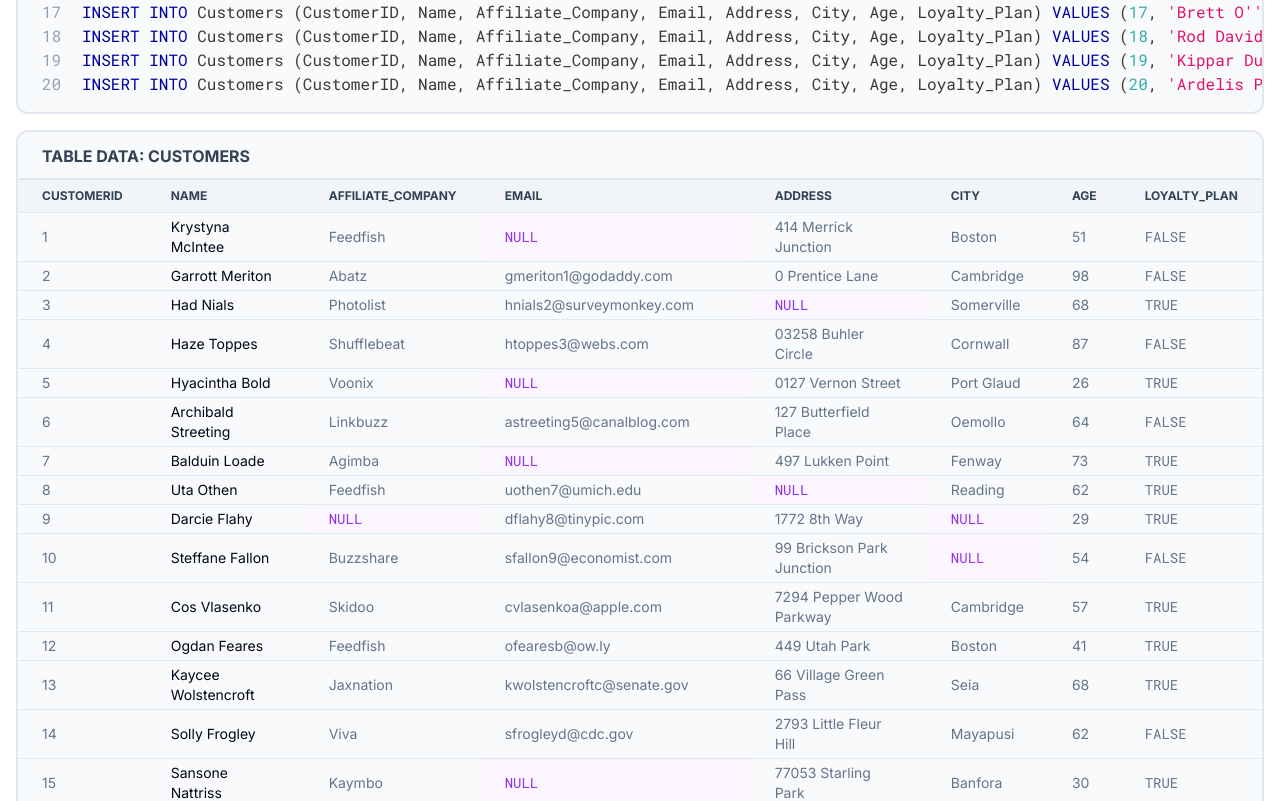
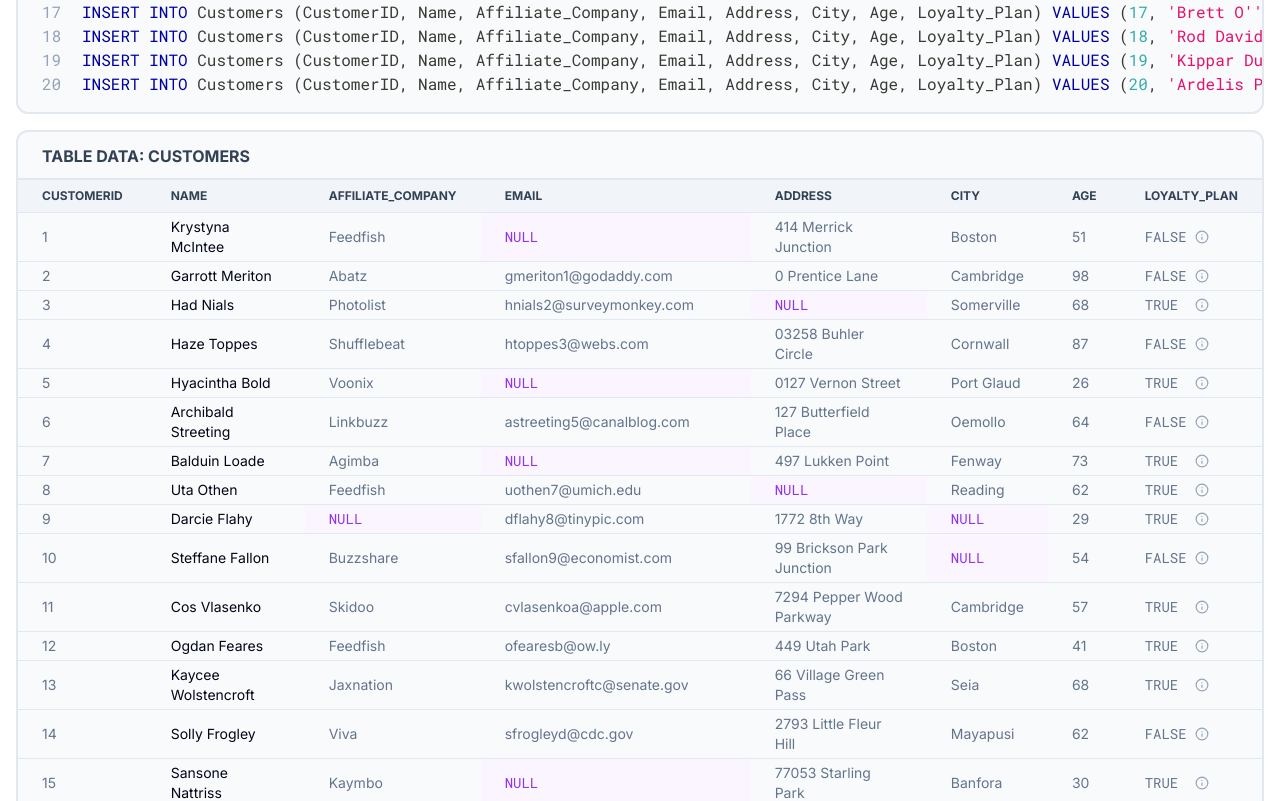
Before and after one commit to jaysella/block-comments, a Next.js app: page /databases/insert-rows in a window 1280 px wide. Shown: the part 466-1267 px from the top of the page. Built offline with nearby package versions, Linux system fonts and the light colour scheme.

Commit message:
Tweak table styles

```diff
--- a/app/_components/ui/block.tsx
+++ b/app/_components/ui/block.tsx
@@ -3,7 +3,7 @@ import { ReactNode } from "react";
 
 export function Block({ children }: { children: ReactNode }) {
   return (
-    <div className="@container border-2 rounded-xl border-slate-200 dark:border-slate-800 bg-slate-50 text-slate-700 dark:text-slate-200 dark:bg-slate-950 overflow-clip">
+    <div className="@container border-2 rounded-xl border-slate-200 dark:border-slate-800 bg-slate-50 text-slate-700 dark:text-slate-200 dark:bg-slate-950">
       {children}
     </div>
   );
--- a/app/databases/insert-rows/page.tsx
+++ b/app/databases/insert-rows/page.tsx
@@ -8,6 +8,12 @@ import {
 import { Metadata } from "next";
 import { CODE, CODE_EXPLANATIONS, CUSTOMERS, Customer } from "./data";
 import { cn } from "@/lib/utils";
+import {
+  Tooltip,
+  TooltipContent,
+  TooltipTrigger,
+} from "@/app/_components/ui/tooltip";
+import { InfoIcon } from "lucide-react";
 
 export const metadata: Metadata = {
   title: "Databases: Insert Rows",
@@ -68,7 +74,7 @@ const TableRow = ({
   return (
     <tr
       className={cn(
-        "transition-colors hover:bg-slate-100 dark:hover:bg-slate-900",
+        "transition-colors hover:bg-slate-100 dark:hover:bg-slate-900 hover:text-slate-950 dark:hover:text-slate-50",
         !lastItem ? "border-b border-slate-200 dark:border-slate-800" : ""
       )}
     >
@@ -118,7 +124,24 @@ const TableRow = ({
       </td>
       <td className="px-6 py-1">{customer.age}</td>
       <td className="px-6 py-1 font-mono">
-        {customer.loyaltyPlan ? "TRUE" : "FALSE"}
+        <span className="grid items-center grid-cols-2 gap-2">
+          {customer.loyaltyPlan ? "TRUE" : "FALSE"}
+          <Tooltip>
+            <TooltipTrigger>
+              <InfoIcon
+                size={14}
+                className="text-slate-400 dark:text-slate-600"
+              />
+            </TooltipTrigger>
+            <TooltipContent className="w-36">
+              <p className="font-sans font-normal">
+                This customer{" "}
+                <strong>{customer.loyaltyPlan ? "is" : "is not"}</strong> a
+                loyalty member.
+              </p>
+            </TooltipContent>
+          </Tooltip>
+        </span>
       </td>
     </tr>
   );
```
